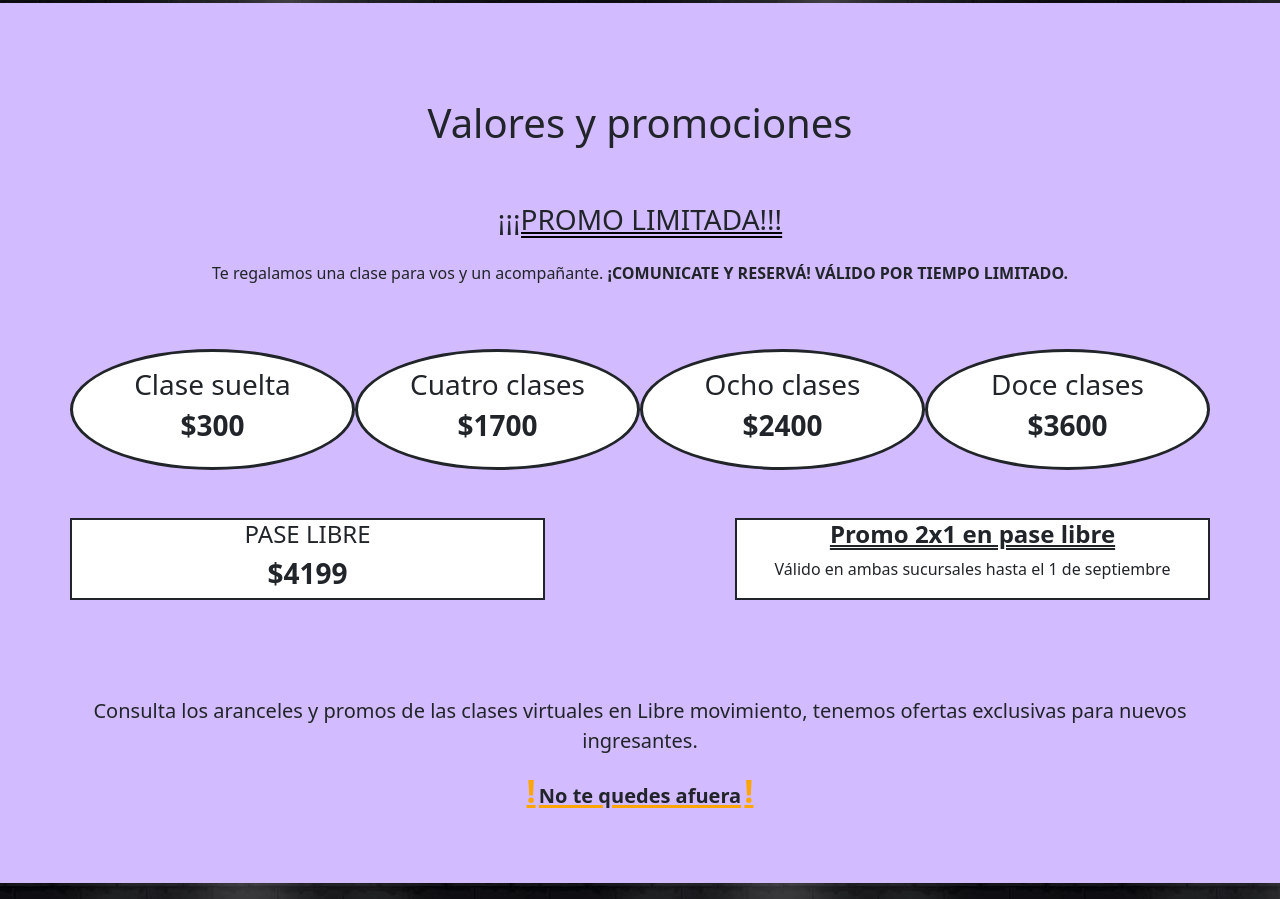
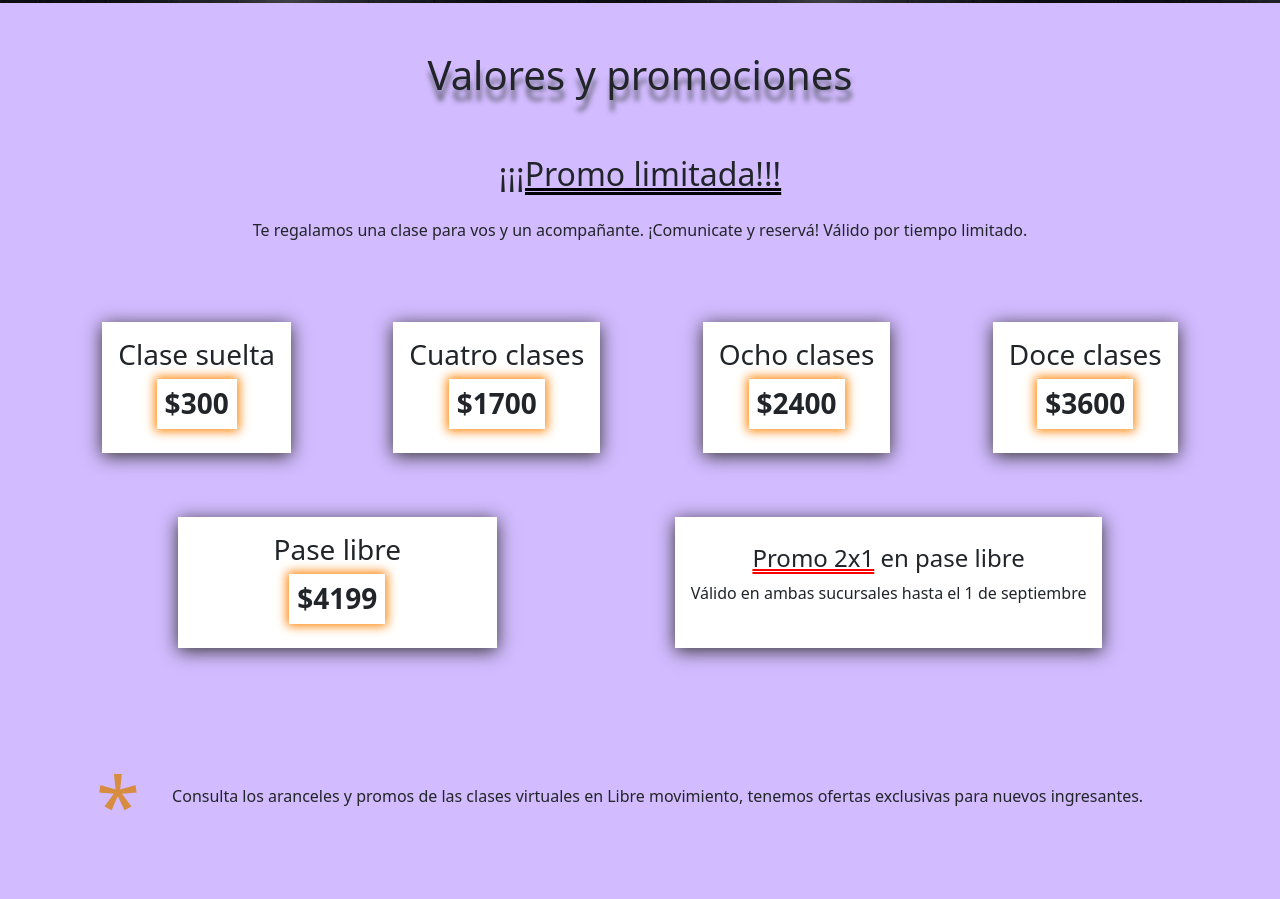
Before and after one commit to magalimas/proyecto-estudio-baile, a plain HTML site: page vistas/promos.html in a window 1280 px wide. Shown: the part 253-1152 px from the top of the page. Drawn offline with nearby package versions, Linux system fonts and the light colour scheme.

Commit message:
modificando-promos

```diff
--- a/estilos/main.scss
+++ b/estilos/main.scss
@@ -3,6 +3,7 @@
 @import "./views/presenciales";
 @import "./views/virtuales";
 @import "./views/horarios";
+@import "./views/promos";
 @import "./views/contacto";
 @import "./views/novedades";
 
@@ -31,86 +32,3 @@ body {
 .fb, .ig, .yt{
     width: 3rem;
 }
-
-
-
-
-
-  /*CLASES VIRTUALES*/
-
-
-
- div row, span {
-    text-transform: uppercase;
-    font-weight: bolder;
-  }
-
- .bordesizq {
-   border-left: 10px solid rgba(63, 58, 58, 0.432);
-   border-top: 10px solid lightsalmon;
- }
-
- .bordesdere {
-   border-right: 10px solid rgba(63, 58, 58, 0.432);
-   border-top: 10px solid lightsalmon;
- }
-
- .bordeizqd {
-   border-left: 10px solid rgba(63, 58, 58, 0.432);
-   border-bottom: 10px solid lightsalmon;
- }
-
- .bordesdered {
-   border-right: 10px solid rgba(63, 58, 58, 0.432);
-   border-bottom: 10px solid lightsalmon;
- }
-
- .btn-mas-info{
-   color: black;
-   font-size: 1.3rem;
-   text-decoration: none;
-   padding: 2rem;
-   background-image: linear-gradient(to left, orange, #ce650b82);
- }
-
-
-
-
-
-
-
-  /*VALORES Y PROMOCIONES*/
-
-
-
-  .titulo-promo{
-    text-decoration: double underline black;
-  }
-
-  .transform-precio:hover{
-    transform: scale(1.2);
-  }
-
-  .under {
-    text-decoration: underline double;
-  }
-
-  .bordenaran{
-    text-decoration: underline 3px solid orange;
-  }
-
-  .bordenaran::after{
-    content: "!";
-    font-size: 2rem;
-    font-weight: bold;
-    color: orange;
-    padding: 0.2rem;
-  }
-
-  .bordenaran::before{
-    content: "!";
-    font-size: 2rem;
-    font-weight: bold;
-    color: orange;
-    padding: 0.2rem;
-  }
--- a/estilos/views/_horarios.scss
+++ b/estilos/views/_horarios.scss
@@ -49,8 +49,7 @@
     "dieciochotreinta femme bachata femmeD bachataD femmeT bachataT"
     "diecinuevetreinta regg hiph regg2 hiph2 regg3 ionn"
     ;
-    max-width: 100%;
-    overflow: auto;
+    overflow: scroll;
 }
 
   .lunes {
@@ -236,8 +235,8 @@
   .grid-olivos{
     display: grid;
     justify-content: center;
-    margin-left: 2rem;
-    margin-right: 2rem;
+    margin-left: 1rem;
+    margin-right: 1rem;
     grid-template-areas:
     "none l m mi j v s "
     "nuevehoras lyricalJ tango lyricalJ2 tango2 lyricalJ3 caribeños"
@@ -246,8 +245,7 @@
     "diecinuevehoras urbano bacha urbanodos bachados urbanotres salsa"
     "veintehoras reggaeton hiphop reggaetondos hiphopdos reggaetontres vacio"
     ;
-    max-width: 100%;
-    overflow: auto;
+    overflow: scroll;
   }
 
   .l {
--- /dev/null
+++ b/estilos/views/_promos.scss
@@ -0,0 +1,66 @@
+@import "../partials/variables";
+@import "../partials/media-queries";
+
+
+
+
+.promo-title{
+    display: flex;
+    flex-direction: column;
+    align-items: center;
+    text-align: center;
+    &__title {
+        padding: 3rem;
+        text-shadow: $sombra-titulo;
+    }
+    &__limitada {
+        text-decoration: double underline black;
+        padding-bottom: 1rem;
+    }
+  }
+
+  .contenedor-precios{
+    display: flex;
+    justify-content: space-evenly;
+    margin-top: 4rem;
+    &__texto {
+        display: flex;
+        flex-direction: column;
+        align-items: center;
+        justify-content: center;
+        background-color: $bgblanco;
+        box-shadow: 0 3px 17px #333333;
+        padding: 1rem;
+        transition: .3s ease;
+        &:hover{
+            transform: scale(1.2);
+        }
+        & span {
+            text-decoration: underline double red;
+        }
+        &--bold {
+            font-weight: bold;
+            padding: 0.5rem;
+            box-shadow: $sombra-naranja;
+        }
+        &--espacio {
+            padding-left: $paddingdefault * 3;
+            padding-right: $paddingdefault * 3;
+        }
+     }
+     &__textofinal{
+         display: flex;
+         align-items: center;
+         margin: $margdefault * 2;
+         &::before {
+            content: "*";
+            color:rgba(216, 134, 39, 0.884);
+            font-size: $fsdefault * 5;
+            padding: $paddingdefault;
+         }
+     }
+     @include movil {
+        flex-direction: column;
+        margin: 2rem 5rem;
+    }
+  }
--- a/vistas/promos.html
+++ b/vistas/promos.html
@@ -53,46 +53,45 @@
 
   <main>
 
-    <div class="container text-center pt-5">
-      <div class="row pt-5">
-        <h1 class="fs-1">Valores y promociones</h1>
-        <h2 class="pt-5 fs-3 text-uppercase titulo-promo">¡¡¡Promo limitada!!!</h2>
-        <p class="pt-3">Te regalamos una clase para vos y un acompañante. <span>¡Comunicate y reservá! Válido por tiempo limitado.</span> </p>
+    <section class="promo-title">
+      <h1 class="promo-title__title">Valores y promociones</h1>
+      <h2 class="promo-title__limitada">¡¡¡Promo limitada!!!</h2>
+      <p>Te regalamos una clase para vos y un acompañante. <span>¡Comunicate y reservá! Válido por tiempo limitado.</span></p>
+    </section>
+
+    <section class="contenedor-precios">
+      <div class="contenedor-precios__texto">
+        <h3>Clase suelta</h3>
+        <h3 class="contenedor-precios__texto--bold">$300</h3>
       </div>
-      <div class="row pt-5">
-        <div class="col-sm border border-3 border-dark rounded-circle p-3 bg-white transform-precio">
-          <h3>Clase suelta</h3>
-          <h3 class="fw-bold">$300</h3>
-        </div>
-        <div class="col-sm border border-3 border-dark rounded-circle p-3 bg-white transform-precio">
-          <h3>Cuatro clases</h3>
-          <h3 class="fw-bold">$1700</h3>
-        </div>
-        <div class="col-sm border border-3 border-dark rounded-circle p-3 bg-white transform-precio">
-          <h3>Ocho clases</h3>
-          <h3 class="fw-bold">$2400</h3>
-        </div>
-        <div class="col-sm border border-3 border-dark rounded-circle p-3 bg-white transform-precio">
-          <h3>Doce clases</h3>
-          <h3 class="fw-bold">$3600</h3>
-        </div>
+      <div class="contenedor-precios__texto">
+        <h3>Cuatro clases</h3>
+        <h3 class="contenedor-precios__texto--bold">$1700</h3>
       </div>
-      <div class="row pt-5">
-        <div class="col-sm-5 border border-2 border-dark bg-white transform-precio">
-          <h3 class="text-uppercase fs-4">Pase libre</h3>
-          <h3 class="fw-bold">$4199</h3>
-        </div>
-        <div class="col-sm-2"></div>
-        <div class="col-sm-5 border border-2 border-dark bg-white transform-precio">
-          <h4 class="under fw-bold">Promo 2x1 en pase libre</h4>
-          <p>Válido en ambas sucursales hasta el 1 de septiembre</p>
-        </div>
+      <div class="contenedor-precios__texto">
+        <h3>Ocho clases</h3>
+        <h3 class="contenedor-precios__texto--bold">$2400</h3>
       </div>
-      <div class="row pt-5 pb-5">
-        <p class="fs-5 pt-5">Consulta los aranceles y promos de las clases virtuales en Libre movimiento, tenemos ofertas exclusivas para nuevos ingresantes.</p>
-        <h5 class="fs-5 pb-3 fw-bold bordenaran">No te quedes afuera</h5>
+      <div class="contenedor-precios__texto">
+        <h3>Doce clases</h3>
+        <h3 class="contenedor-precios__texto--bold">$3600</h3>
       </div>
-    </div>
+    </section>
+
+    <section class="contenedor-precios">
+      <div class="contenedor-precios__texto contenedor-precios__texto--espacio">
+        <h3>Pase libre</h3>
+        <h3 class="contenedor-precios__texto--bold">$4199</h3>
+      </div>
+      <div class="contenedor-precios__texto">
+        <h4><span>Promo 2x1</span> en pase libre</h4>
+        <p>Válido en ambas sucursales hasta el 1 de septiembre</p>
+      </div>
+    </section>
+
+    <section class="contenedor-precios__textofinal">
+      <p>Consulta los aranceles y promos de las clases virtuales en Libre movimiento, tenemos ofertas exclusivas para nuevos ingresantes.</p>
+    </section>
 
   </main>
 
```
Also changed, not shown: vistas/horarios.html (+5 -5 lines), estilos/main.css.
